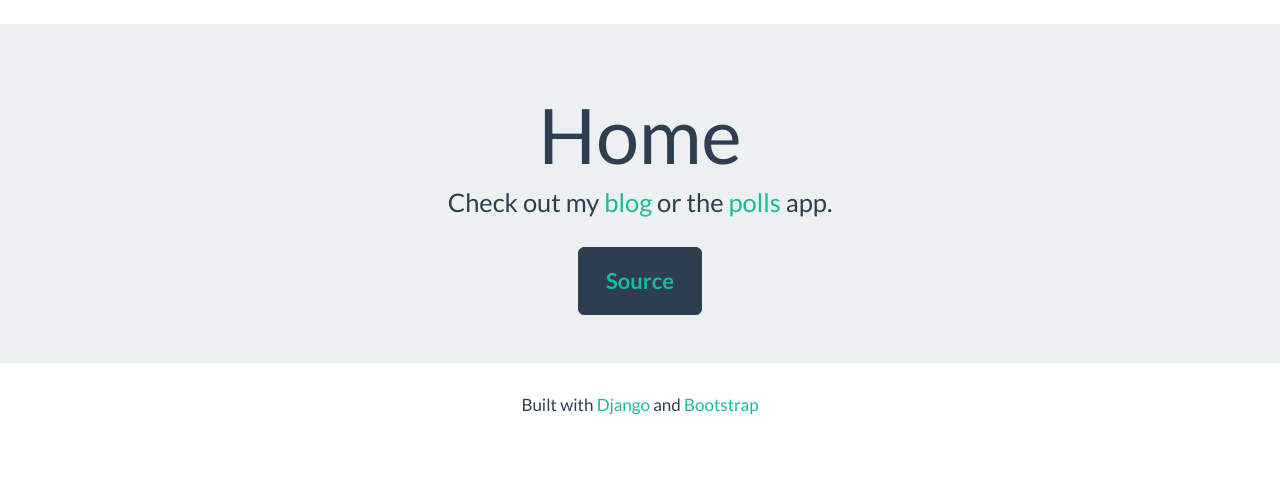
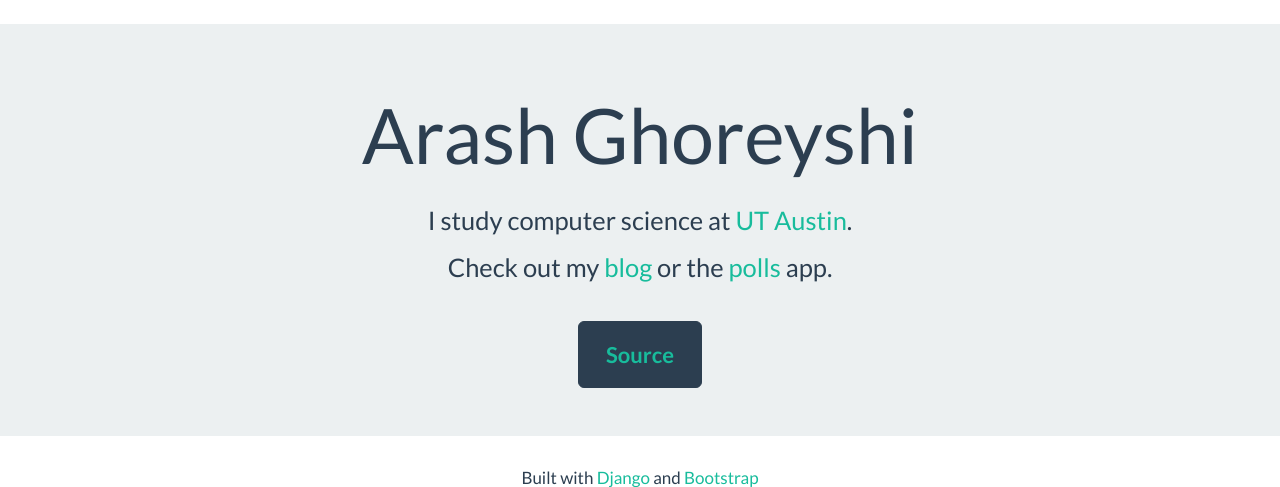
Before and after one commit to Aghoreyshi/djangosite, a Django app: template araghor/templates/araghor/home.html in a window 1280 px wide. Shown: the part 61-548 px from the top of the page. Run offline with Django 3.2, Linux system fonts and the light colour scheme; the template is opened without the code that fills it, so the values that code supplies are empty; parts of the project's set-up code (start-up, migrations or seed data) failed here and were passed over; some libraries are stand-ins or nearby versions.

Commit message:
Personalize the home page

```diff
--- a/araghor/templates/araghor/home.html
+++ b/araghor/templates/araghor/home.html
@@ -4,8 +4,9 @@ Arash Ghoreyshi
 {% endblock title %}
 {% block content %}
 <div class="jumbotron text-center">
-  <h1>Home</h1>
-  <p>Check out my <a href="/blog/">blog</a> or the <a href="/polls/">polls</a> app.</p>
+  <h1>Arash Ghoreyshi</h1>
+  <p style='margin-top: 30px'>I study computer science at <a href='http://www.utexas.edu/'>UT Austin</a>.</p>
+  <p style='margin-bottom: 20px'>Check out my <a href="/blog/">blog</a> or the <a href="/polls/">polls</a> app.</p>
   <button type="button" class="btn btn-primary btn-lg" style='margin-top: 15px'>
     <a href="http://github.com/aghoreyshi/djangosite"><strong>Source</strong></a></button>
 </div>
```
